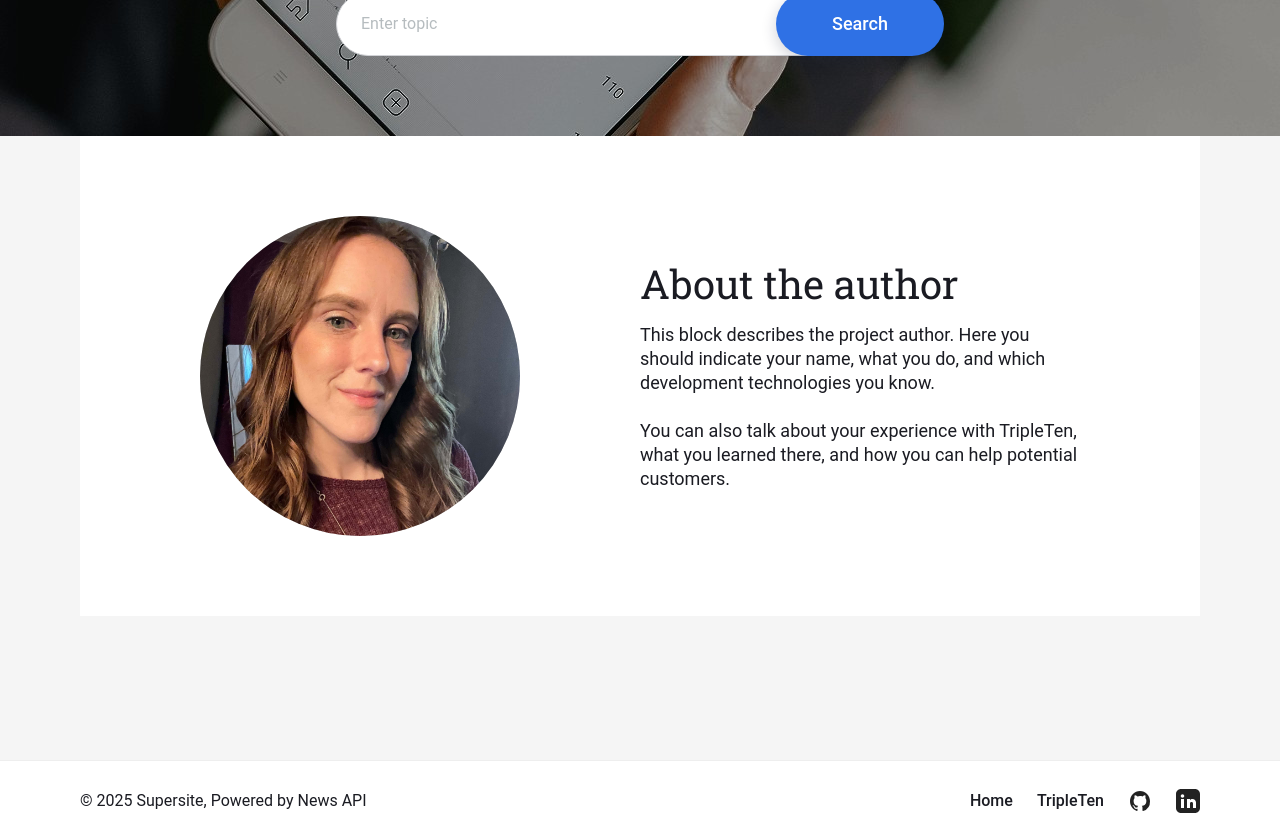
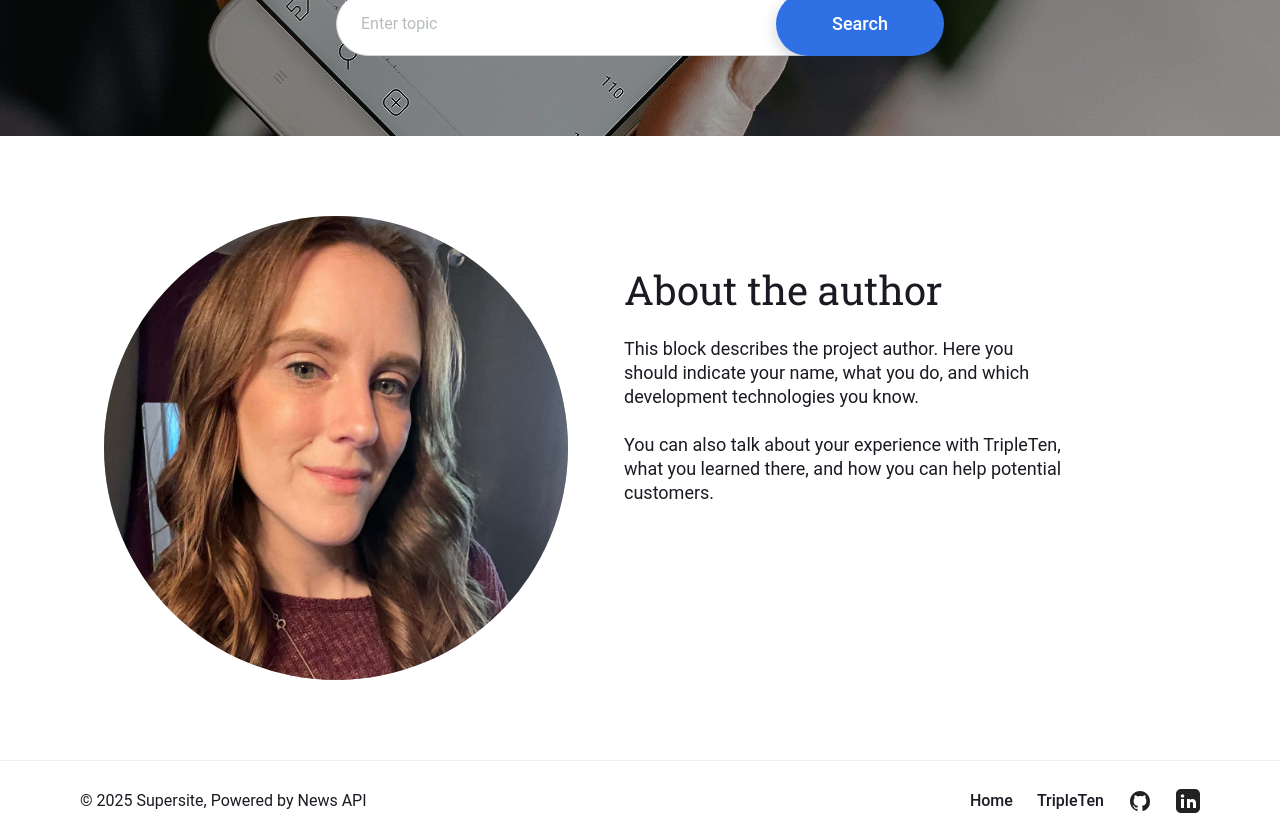
Before and after one commit to ruthlessrebekah/news-explorer-frontend, a React (Vite) app: page / in a window 1280 px wide. Shown: the part 440-1280 px from the top of the page. Built offline with nearby package versions, Linux system fonts and the light colour scheme.

Commit message:
Refactor search UI, news cards, and about section for Figma-accurate layout and UX

```diff
--- a/src/components/About/About.css
+++ b/src/components/About/About.css
@@ -1,22 +1,22 @@
 /* About styles (desktop) */
 .About {
   display: flex;
-  align-items: center;
+  align-items: flex-start;
   justify-content: center;
-  gap: 64px;
   background: #fff;
-  padding: 80px 120px;
+  padding: 0px 216px 80px 104px;
   width: 100%;
   box-sizing: border-box;
 }
 
 .About__image {
-  width: 320px;
-  height: 320px;
+  width: 464px;
+  height: 464px;
   border-radius: 50%;
   flex-shrink: 0;
   overflow: hidden;
   background: #c4c4c4;
+  margin-top: 80px;
 }
 
 .About__img {
@@ -30,7 +30,8 @@
 .About__content {
   flex: 1;
   max-width: 600px;
-  margin-left: 56px; /* Figma: 56px between image and text */
+  margin-left: 56px;
+  margin-top: 131px;
 }
 
 .About__title {
@@ -38,8 +39,9 @@
   font-size: 40px;
   font-weight: 400;
   line-height: 46px;
-  margin: 0 0 16px 0;
   color: #1a1b22;
+  margin-top: 0;
+  margin-bottom: 24px;
 }
 
 .About__description {
--- a/src/components/Main/Main.css
+++ b/src/components/Main/Main.css
@@ -19,11 +19,10 @@
 /* Generic section wrapper to fit viewport width and height */
 .Main__section {
   width: 100%;
-  max-width: 1440px;
   min-height: 100vh;
   box-sizing: border-box;
   margin: 0 auto;
-  padding: 80px 80px 120px;
+  padding: 80px 104px;
   display: flex;
   flex-direction: column;
   align-items: stretch;
@@ -32,10 +31,10 @@
 
 /* Override generic section sizing for About when combined */
 .Main__section.Main__about {
-  min-height: 624px;
-  height: 624px;
-  padding: 0 80px; /* ensure total section height is exactly 624px */
-  gap: 0; /* avoid extra vertical space from section gap */
+  width: 100%;
+  min-height: 0;
+  padding: 0;
+  margin-bottom: 0;
 }
 
 /* Loading state for results: matches Figma block height and removes extra padding */
--- a/src/components/NewsCard/NewsCard.css
+++ b/src/components/NewsCard/NewsCard.css
@@ -36,6 +36,7 @@
 
 .NewsCard__image-wrapper {
   position: relative;
+  height: 272px;
 }
 
 .NewsCard__save {
@@ -123,11 +124,10 @@
 }
 
 .NewsCard__content {
-  padding: 20px;
+  padding: 20px 24px 24px 24px;
   display: flex;
   flex-direction: column;
   flex: 1;
-  gap: 16px;
 }
 
 .NewsCard__title {
@@ -137,7 +137,6 @@
   line-height: 30px;
   letter-spacing: 0;
   width: 352px;
-  max-width: 100%;
   height: 60px;
   color: #1a1b22;
   margin: 0;
@@ -147,9 +146,12 @@
   -webkit-box-orient: vertical;
   overflow: hidden;
   text-overflow: ellipsis;
+  margin-bottom: 16px;
 }
 
 .NewsCard__description {
+  width: 352px;
+  max-height: 110px;
   font-family: "Roboto", Arial, sans-serif;
   font-size: 16px;
   font-weight: 400;
@@ -163,6 +165,7 @@
   overflow: hidden;
   text-overflow: ellipsis;
   flex: 1;
+  margin-bottom: 18px;
 }
 
 .NewsCard__meta {
@@ -170,7 +173,6 @@
   justify-content: flex-start;
   align-items: center;
   margin-top: auto;
-  padding-top: 8px;
 }
 
 .NewsCard__date {
@@ -181,9 +183,11 @@
   letter-spacing: 0;
   vertical-align: middle;
   color: #b6bcbf;
+  margin-bottom: 12px;
 }
 
 .NewsCard__source {
+  max-width: 352px;
   font-family: "Roboto Slab", serif;
   font-size: 16px;
   font-weight: 700;
--- a/src/components/NewsCard/NewsCard.jsx
+++ b/src/components/NewsCard/NewsCard.jsx
@@ -24,7 +24,13 @@ function NewsCard({
   };
 
   return (
-    <div className="NewsCard">
+    <a
+      className="NewsCard"
+      href={url}
+      target="_blank"
+      rel="noopener noreferrer"
+      tabIndex={0}
+    >
       <div className="NewsCard__image-wrapper">
         {imageError || !urlToImage ? (
           <div
@@ -62,7 +68,7 @@ function NewsCard({
           <span className="NewsCard__source">{source?.name || "Unknown"}</span>
         </div>
       </div>
-    </div>
+    </a>
   );
 }
 
```
